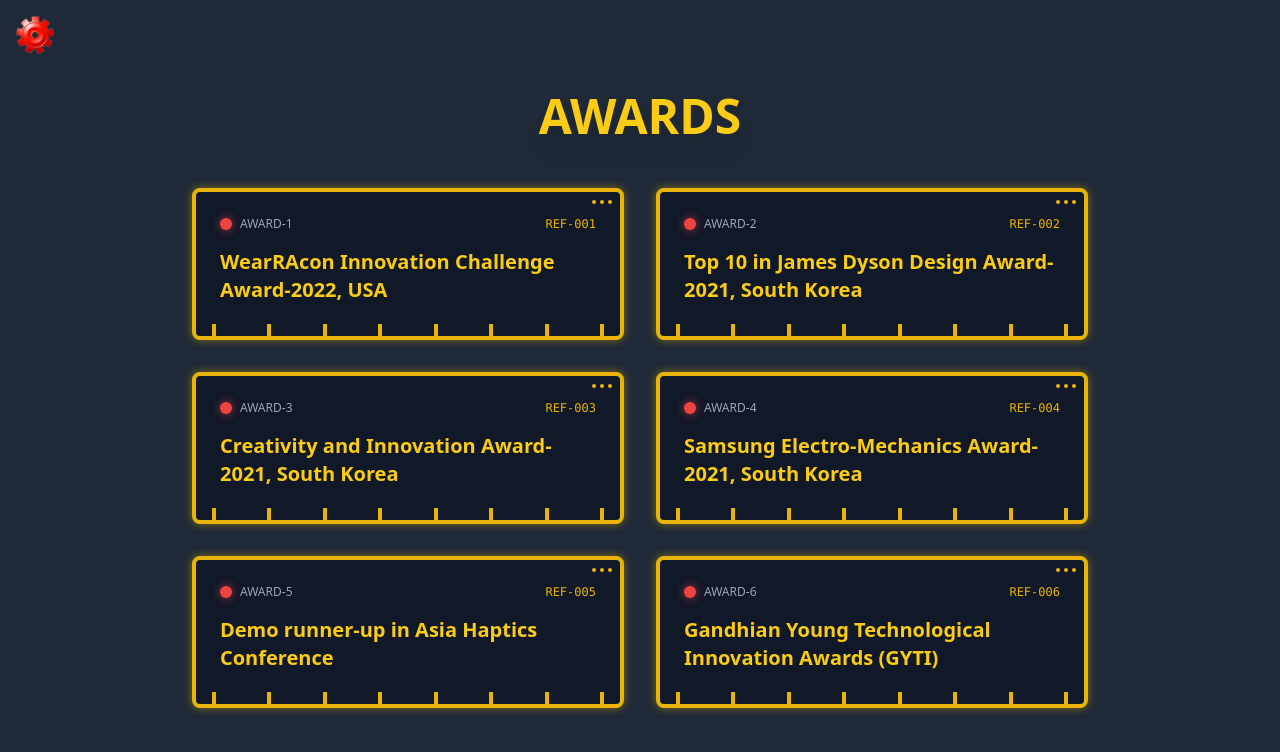
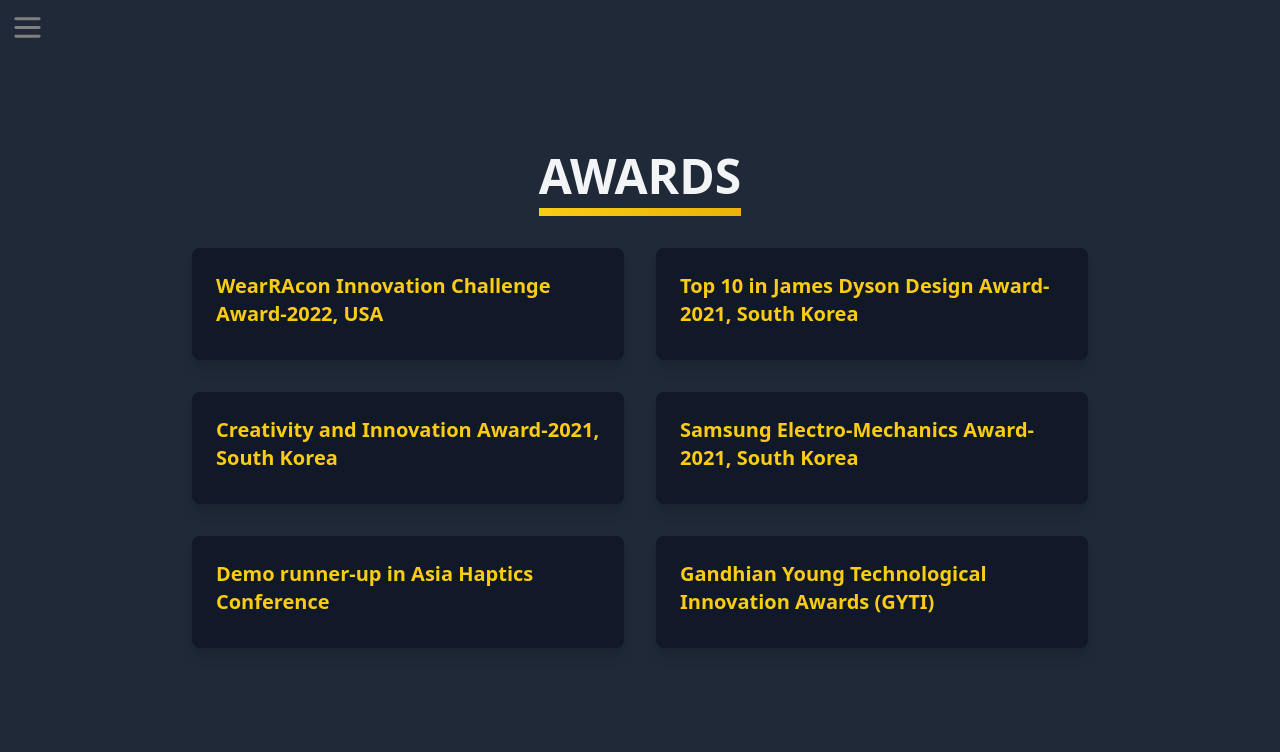
Before and after one commit to virend3rp/DC-website, a Next.js app: page /Awards in a window 1280 px wide. Shown: the top 752 px of the page. Built offline with nearby package versions, Linux system fonts and the light colour scheme.

Commit message:
Changed Awards and removed the gear icon and decreased their size

```diff
--- a/src/app/Awards/page.tsx
+++ b/src/app/Awards/page.tsx
@@ -3,6 +3,7 @@
 import React, { useState } from "react";
 import { motion, AnimatePresence } from "framer-motion";
 
+// Define awards data
 const awardsData = [
   {
     title: "WearRAcon Innovation Challenge Award-2022, USA",
@@ -38,7 +39,6 @@
 
 export default function Awards() {
   const [openIndex, setOpenIndex] = useState<number | null>(null);
-  const [glowIndex, setGlowIndex] = useState<number | null>(null);
 
   const toggleAward = (index: number) => {
     setOpenIndex((prevIndex) => (prevIndex === index ? null : index));
@@ -46,16 +46,18 @@
 
   return (
     <div
-      className="min-h-screen flex flex-col items-center justify-center text-white p-6 relative overflow-hidden"
+      className="min-h-screen flex flex-col items-center justify-center text-white p-6 relative"
       style={{
         backgroundColor: "#1f2937", // Dark background similar to experience page
       }}
     >
       {/* Main Heading */}
-      <div className="relative z-10 mb-12 text-center">
-        <h1 className="text-5xl font-extrabold text-yellow-400 drop-shadow-xl">
+      <div className="relative z-10 mb-8 text-center">
+        <h1 className="text-5xl font-extrabold text-gray-100">
           AWARDS
         </h1>
+        {/* Big Yellow Line covering the title */}
+        <div className="w-full h-2 bg-gradient-to-r from-yellow-400 to-yellow-500 mt-2"></div>
       </div>
 
       {/* Award Cards Container */}
@@ -63,54 +65,9 @@
         {awardsData.map((award, i) => (
           <motion.div
             key={i}
-            className="microchip-container"
+            className="bg-gray-900 p-6 rounded-lg shadow-lg hover:shadow-md cursor-pointer transition-all duration-300"
             onClick={() => toggleAward(i)}
-            onMouseEnter={() => setGlowIndex(i)}
-            onMouseLeave={() => setGlowIndex(null)}
-            layout
-            whileHover={{ scale: 1.03 }}
-            initial={{ opacity: 0, y: 20 }}
-            animate={{ opacity: 1, y: 0 }}
-            transition={{ duration: 0.4, delay: i * 0.1 }}
           >
-            <div
-              className={`
-                p-6
-                bg-gray-900
-                rounded-lg
-                border-4
-                ${glowIndex === i ? 'border-green-400' : 'border-yellow-500'}
-                relative
-                overflow-hidden
-                shadow-lg
-                cursor-pointer
-              `}
-              style={{
-                boxShadow: glowIndex === i ? '0 0 15px #4ade80' : '0 0 10px rgba(234, 179, 8, 0.5)'
-              }}
-            >
-              {/* Microchip pins */}
-              <div className="absolute -bottom-1 left-0 w-full flex justify-between px-4">
-                {[...Array(8)].map((_, pinIndex) => (
-                  <div
-                    key={pinIndex}
-                    className="w-1 h-4 bg-yellow-500"
-                  ></div>
-                ))}
-              </div>
-
-              {/* LED indicator */}
-              <div className="flex items-center mb-4">
-                <div
-                  className={`w-3 h-3 rounded-full mr-2 ${openIndex === i ? 'bg-green-400' : 'bg-red-500'}`}
-                  style={{
-                    boxShadow: openIndex === i ? '0 0 10px #4ade80' : '0 0 10px rgba(239, 68, 68, 0.7)'
-                  }}
-                ></div>
-                <div className="text-xs text-gray-400">AWARD-{i+1}</div>
-                <div className="ml-auto text-xs text-yellow-500 font-mono">REF-{(i+1).toString().padStart(3, '0')}</div>
-              </div>
-
             <h2 className="text-xl font-bold text-yellow-400 mb-2">
               {award.title}
             </h2>
@@ -124,21 +81,12 @@
                   exit={{ opacity: 0, height: 0 }}
                   transition={{ duration: 0.3 }}
                 >
-                    <div className="h-px bg-green-500 mb-4"></div>
                   <p className="text-gray-300 leading-relaxed">
                     {award.description}
                   </p>
                 </motion.div>
               )}
             </AnimatePresence>
-
-              {/* Circuit component details */}
-              <div className="absolute top-2 right-2 flex space-x-1">
-                {[...Array(3)].map((_, dotIndex) => (
-                  <div key={dotIndex} className="w-1 h-1 rounded-full bg-yellow-500"></div>
-                ))}
-              </div>
-            </div>
           </motion.div>
         ))}
       </div>
--- a/src/app/Design-CV/page.tsx
+++ b/src/app/Design-CV/page.tsx
@@ -26,7 +26,7 @@
 
 const DesignCV: React.FC = () => {
   return (
-    <section className="bg-blue-900 min-h-screen py-16">
+    <section className="bg-gradient-to-r from-gray-800 via-gray-900 to-black min-h-screen py-16">
       <motion.div
         className="container mx-auto px-6 py-12 space-y-16"
         initial={{ opacity: 0 }}
@@ -53,7 +53,7 @@
           {projects.map((project, index) => (
             <motion.div
               key={index}
-              className="bg-black p-6 rounded-lg shadow-xl hover:shadow-2xl transform hover:scale-105 transition-all duration-300"
+              className="bg-gray-900 p-6 rounded-lg shadow-xl hover:shadow-2xl transform hover:scale-105 transition-all duration-300"
               whileHover={{ scale: 1.05 }}
               whileTap={{ scale: 0.95 }}
             >
@@ -64,7 +64,7 @@
                   className="w-full h-48 object-cover rounded-lg mb-4"
                 />
                 {/* Overlay Effect on Image */}
-                <div className="absolute inset-0 bg-gradient-to-t from-black to-transparent opacity-30 rounded-lg"></div>
+                <div className="absolute inset-0 bg-gradient-to-t from-black to-transparent opacity-40 rounded-lg"></div>
               </div>
               <h2 className="text-xl font-serif font-semibold text-white mb-3">{project.title}</h2>
               <p className="text-sm text-gray-300 leading-relaxed text-justify">
--- a/src/app/Publications/page.tsx
+++ b/src/app/Publications/page.tsx
@@ -1,7 +1,8 @@
 "use client";
-import React from "react";
-import { motion } from "framer-motion";
-import Image from "next/image";
+
+import React from 'react';
+import { motion } from 'framer-motion';
+import Image from 'next/image';
 
 // Define the publications data
 const publications = [
@@ -40,7 +41,7 @@
 // Publications component
 const Publications: React.FC = () => {
   return (
-    <section className="bg-black py-10 min-h-screen relative">
+    <section className="bg-[#1e2a47] py-10 min-h-screen relative">
       <motion.div
         className="container mx-auto p-9 space-y-0"
         initial={{ opacity: 0 }}
@@ -48,7 +49,7 @@
         transition={{ duration: 1 }}
       >
         <motion.h1
-          className="text-5xl font-extrabold text-blue-600 text-center mb-8 shadow-md"
+          className="text-5xl font-extrabold text-transparent bg-clip-text bg-gradient-to-r from-yellow-400 via-yellow-500 to-yellow-600 text-center mb-8 shadow-md"
           initial={{ opacity: 0, y: -100 }}
           animate={{ opacity: 1, y: 0 }}
           transition={{ duration: 1, type: "spring", stiffness: 100 }}
@@ -67,7 +68,7 @@
             >
               <Image
                 src="/royal-stamp.png"
-                alt="Nail"
+                alt="Royal Stamp"
                 width={40}
                 height={40}
                 className="absolute top-0 left-0 transform -translate-x-3 -translate-y-3"
@@ -80,7 +81,7 @@
               >
                 {publication.title}
               </motion.h2>
-              <ul className="space-y-4 text-sm text-gray-900">
+              <ul className="space-y-4 text-sm text-black">
                 {publication.items.map((item, itemIndex) => (
                   <motion.li
                     key={itemIndex}
@@ -89,7 +90,7 @@
                     animate={{ opacity: 1 }}
                     transition={{ duration: 0.5, delay: itemIndex * 0.1 }}
                   >
-                    <span className="font-semibold text-gray-800">{itemIndex + 1}.</span>
+                    <span className="font-semibold text-black">{itemIndex + 1}.</span>
                     <span>{item}</span>
                   </motion.li>
                 ))}
--- a/src/components/SideBar.tsx
+++ b/src/components/SideBar.tsx
@@ -18,13 +18,30 @@
 
   return (
     <div>
-      {/* Sidebar symbol with either gear or close icon */}
+      {/* Sidebar symbol with either hamburger or close icon */}
       <div onClick={toggleSidebar} className={Styles.sidebarSymbol}>
-        <img
-          src={isOpen ? "/icons8-close.svg" : "/gear.png"}
-          alt={isOpen ? "close icon" : "gear icon"}
-          style={{ width: "50px", height: "50px" }}
-        />
+        {/* Hamburger icon for closed sidebar, close icon for open sidebar */}
+        {isOpen ? (
+          <img
+            src="/icons8-close.svg"
+            alt="close icon"
+            style={{ width: "35px", height: "35px" }} // Reduced size for close icon
+          />
+        ) : (
+          <svg
+            viewBox="0 0 24 24"
+            xmlns="http://www.w3.org/2000/svg"
+            style={{ width: "35px", height: "35px" }} // Reduced size for hamburger icon
+          >
+            <path
+              d="M4 6h16M4 12h16M4 18h16"
+              stroke="grey"
+              strokeWidth="2"
+              strokeLinecap="round"
+              strokeLinejoin="round"
+            />
+          </svg>
+        )}
       </div>
 
       {/* Sidebar content with purple-blue-black gradient */}
```
Lines whose indentation alone changed are shown as unchanged.
